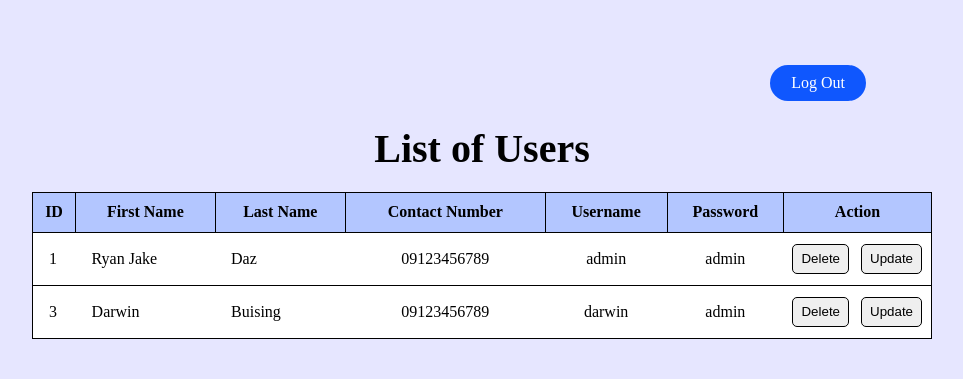
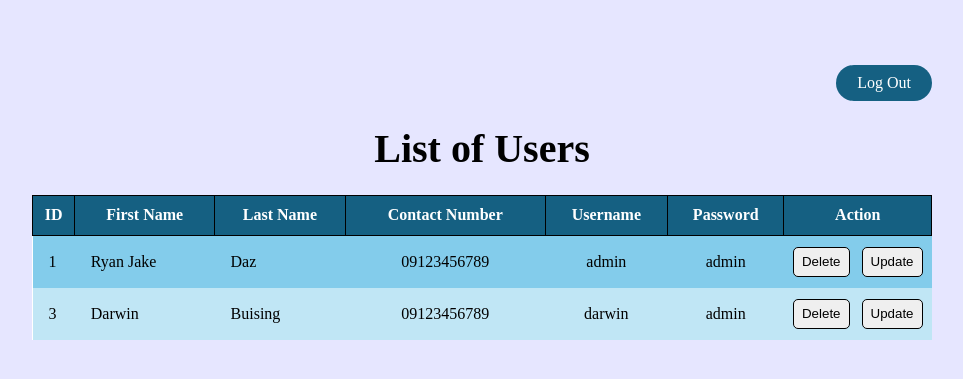
Before and after one commit to rjdaz/IM-project, a PHP site: page /welcome.php in a window 1280 px wide. Shown: the top 379 px of the page, without its empty margins (166-1129 px from the left). Run offline with PHP 8.4, Linux system fonts and the light colour scheme; data comes from the database, SQL or seed files in the repository.

Commit message:
update welcome.php

```diff
--- a/welcome.php
+++ b/welcome.php
@@ -52,17 +52,25 @@ session_start();
     .list:hover{
       background-color: #e6eeff;
     }
+
+    tr:nth-child(even){
+      background-color: #83cceb;
+    }
+
+    tr:nth-child(odd){
+      background-color: #c0e6f5;
+    }
   </style>
 </head>
 <body style=" width: 100%; height: 729px; display: flex; flex-direction: column; align-items: center; justify-content: flex-start; background-color: #e6e6ff; position: relative;">
-  <div style=" width: 60%; height: 30px; display: flex; justify-content: flex-end; align-items: center;  margin-top: 60px;">
-    <a href="login.php" style="border: 1px solid transparent; background-color: #0f57fe; padding: 8px 20px; border-radius: 50px; color: white; text-align: center; cursor: pointer; text-decoration: none;">Log Out</a>
+  <div style=" width: 900px; height: 30px; display: flex; justify-content: flex-end; align-items: center;  margin-top: 60px;">
+    <a href="login.php" style="border: 1px solid transparent; background-color: #156082; padding: 8px 20px; border-radius: 50px; color: white; text-align: center; cursor: pointer; text-decoration: none;">Log Out</a>
   </div>
-  <h1 style=" width: 60% height: 50px; text-align: center; font-size: 30pt; margin-bottom: 20px;">
+  <h1 style=" width: 900px; height: 50px; text-align: center; font-size: 30pt; margin-bottom: 20px;">
     List of Users
   </h1>
-  <table style=" width: 900px; border-collapse: collapse; border: 1px solid black; text-align: center; background-color: white;">
-        <tr style="height: 40px; border: 1px solid black; background-color: #b3c6ff;">
+  <table style=" width: 900px; border-collapse: collapse; border: none; text-align: center; background-color: white;">
+        <tr style="height: 40px; border: 1px solid black; background-color: #156082; color: white;">
             <th style="border: 1px solid black;">ID</th>
             <th style="border: 1px solid black;">First Name</th>
             <th style="border: 1px solid black;">Last Name</th>
@@ -74,7 +82,7 @@ session_start();
             <?php
                 if($showlist->num_rows > 0){
                   while($row = $showlist->fetch_assoc()){
-                    echo "<tr class='list' style='border: 1px solid black; height: 50px;'>
+                    echo "<tr class='list' style='height: 50px;'>
                           <td style='text-align: left;  padding-left: 16px;'>{$row['id']}</td>
                           <td style= 'text-align: left;  padding-left: 16px;'>{$row['first_name']}</td>
                           <td style=' text-align: left; padding-left: 16px;'>{$row['last_name']}</td>
```
Also changed, not shown: register.php (+6 -1 lines).
